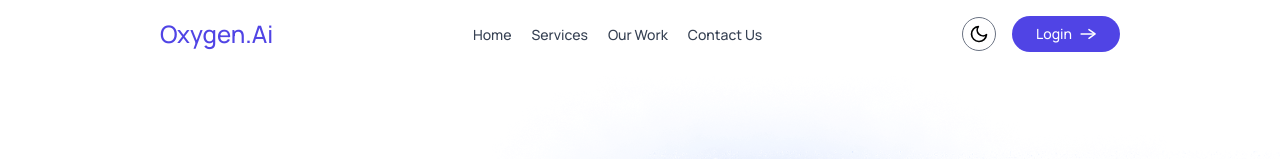
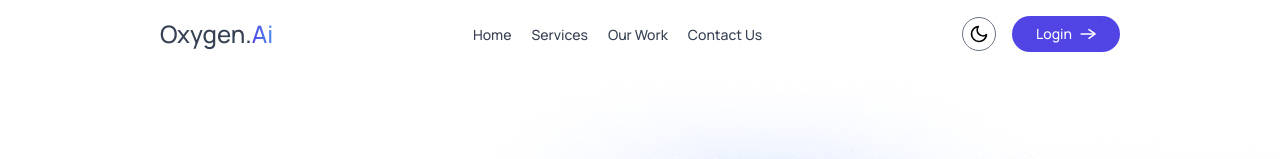
Before and after one commit to Ahsaankhan-dev/ai-agency, a React (Vite) app: page / in a window 1280 px wide. Shown: the top 159 px of the page. Built offline with nearby package versions, Linux system fonts and the light colour scheme; no server answers.

Commit message:
fix the logo

```diff
--- a/src/components/Footer/Footer.jsx
+++ b/src/components/Footer/Footer.jsx
@@ -18,7 +18,9 @@ const Footer = ({ Theme }) => {
         transition={{duration:0.6,delay:0.2}}
         viewport={{once: true}}
         className='text-start dark:text-gray-400 flex flex-col gap-4'>
-          <span className='text-2xl font-bold text-primary mb-3'>Oxygen.Ai</span>
+          <span className='text-2xl font-extrabold mb-3'>
+            <span className='text-gray-700 dark:text-white'>Oxygen.</span><span className='bg-gradient-to-r from-[#5044E5] to-[#4d8cea] bg-clip-text text-transparent'>Ai</span>
+          </span>
           <p className='text-sm max-w-md'>From strategy to execution, we craft digital solutions that move your business forward.</p>
           <div className='sm:gap-6 max-sm:hidden sm:flex dark:text-gray-400'>
               <Link to='Home' smooth={true} ><a className='text-sm font-medium cursor-pointer sm:hover:text-primary max-sm:text-[16px] dark:text-[14px]'>Home</a></Link>
--- a/src/components/Header/Header.jsx
+++ b/src/components/Header/Header.jsx
@@ -17,7 +17,9 @@ const Header = ({Theme,setTheme}) => {
     whileInView={{opacity:1,y:0}}
     transition={{duration:0.6,ease:'easeIn'}}
     className='flex justify-between items-center sticky top-0 px-4 py-4 xl:px-40 lg:px-24 sm:px-12 bg-white/70 backdrop-blur-xl dark:bg-gray-900/70 z-20'>
-        <span className='sm:text-2xl text-xl font-bold text-primary'>Oxygen.Ai</span>
+        <span className='sm:text-2xl text-xl font-extrabold'>
+          <span className='text-gray-700 dark:text-white'>Oxygen.</span><span className='bg-gradient-to-r from-[#5044E5] to-[#4d8cea] bg-clip-text text-transparent'>Ai</span>
+        </span>
         <div className='sm:gap-5 sm:text-gray-700 max-sm:hidden sm:flex dark:text-white'>
             <Link to='Home' smooth={true} ><a className='text-sm font-medium cursor-pointer sm:hover:border-b max-sm:text-[16px] dark:text-[14px]'>Home</a></Link>
             <Link to='Services' smooth={true} offset={50}><a className='text-sm font-medium cursor-pointer sm:hover:border-b max-sm:text-[16px] dark:text-[14px]'>Services</a></Link>
```
